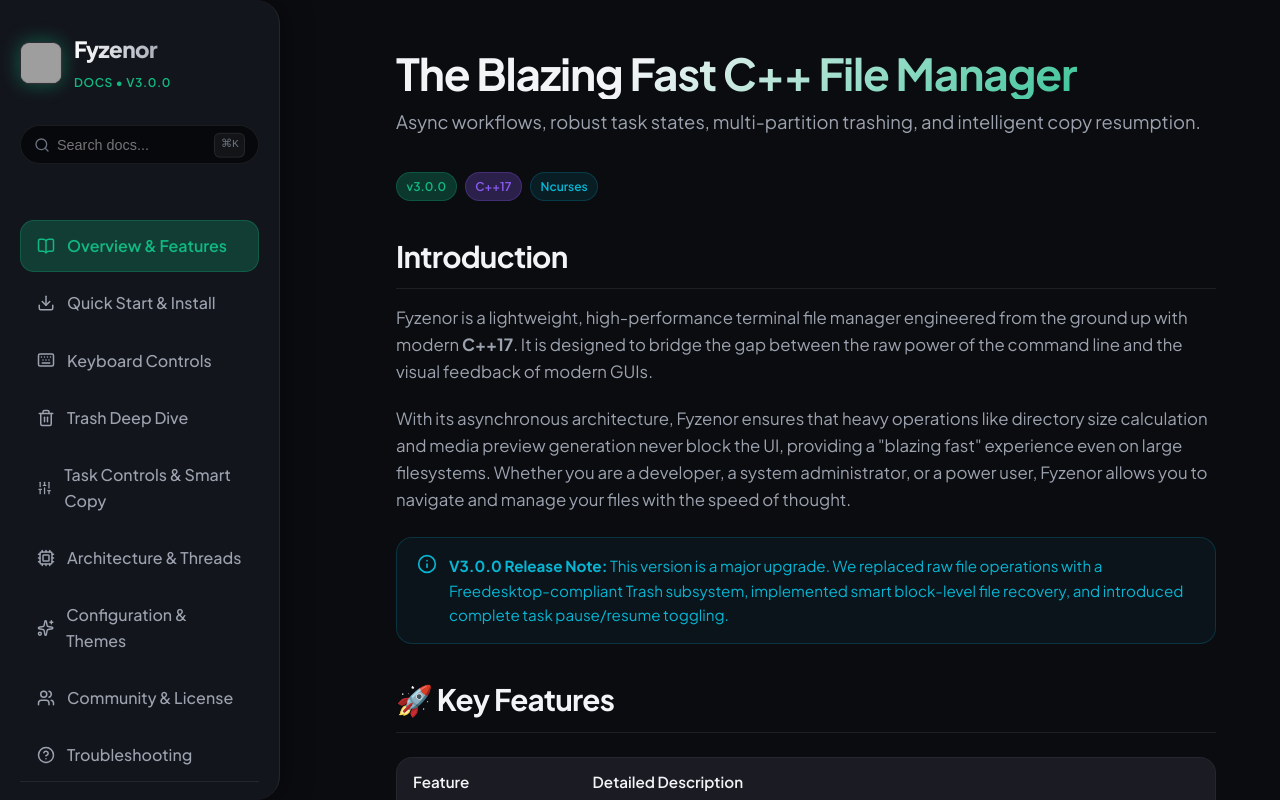
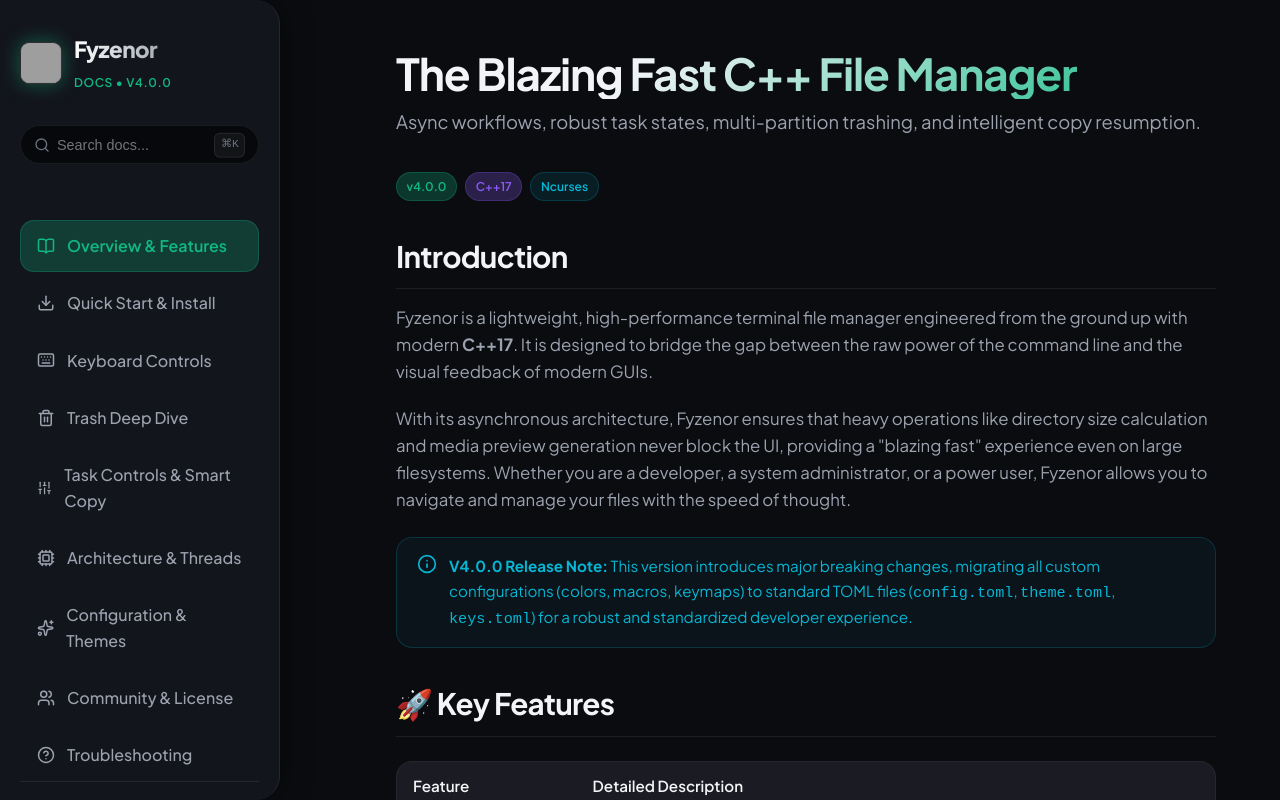
Before and after one commit to Bimbok/fyzenor-docs, a React (Vite) app: page / in a window 1280 px wide. Shown: the top 800 px of the page. Built offline with nearby package versions, Linux system fonts and the light colour scheme; grey boxes are pictures that could not be loaded; a small style sheet from the web is missing.

Commit message:
docs: Bump version to v4.0.0 for TOML breaking changes

```diff
--- a/src/App.tsx
+++ b/src/App.tsx
@@ -43,7 +43,7 @@ export default function App() {
   // Terminal Simulator State
   const [termInput, setTermInput] = useState<string>("");
   const [termLines, setTermLines] = useState<string[]>([
-    "Fyzenor Terminal Simulator v3.0.0",
+    "Fyzenor Terminal Simulator v4.0.0",
     'Type "help" or click one of the preset commands below to test.',
     "",
   ]);
@@ -657,7 +657,7 @@ export default function App() {
   const handlePresetCommand = (cmd: string) => {
     let output: string[] = [];
     if (cmd === "fyzenor --version") {
-      output = ["$", "fyzenor --version", "Fyzenor version 3.0.0"];
+      output = ["$", "fyzenor --version", "Fyzenor version 4.0.0"];
     } else if (cmd === "fyzenor --help") {
       output = [
         "$",
@@ -679,7 +679,7 @@ export default function App() {
         '[✔] Installation completed successfully! Run "fyzenor" to start.',
       ];
     } else if (cmd === "clear") {
-      setTermLines(["Fyzenor Terminal Simulator v3.0.0", ""]);
+      setTermLines(["Fyzenor Terminal Simulator v4.0.0", ""]);
       return;
     } else if (cmd === "help") {
       output = [
@@ -750,7 +750,7 @@ export default function App() {
                 letterSpacing: "0.05em",
               }}
             >
-              DOCS • V3.0.0
+              DOCS • V4.0.0
             </span>
           </div>
         </div>
@@ -930,7 +930,7 @@ export default function App() {
             </p>
           </div>
           <div style={{ display: "flex", gap: "0.5rem" }}>
-            <span className="badge badge-green">v3.0.0</span>
+            <span className="badge badge-green">v4.0.0</span>
             <span className="badge badge-purple">C++17</span>
             <span className="badge badge-cyan">Ncurses</span>
           </div>
@@ -959,11 +959,7 @@ export default function App() {
             <div className="alert-info-box">
               <Info size={20} style={{ flexShrink: 0 }} />
               <div>
-                <strong>V3.0.0 Release Note:</strong> This version is a major
-                upgrade. We replaced raw file operations with a
-                Freedesktop-compliant Trash subsystem, implemented smart
-                block-level file recovery, and introduced complete task
-                pause/resume toggling.
+                <strong>V4.0.0 Release Note:</strong> This version introduces major breaking changes, migrating all custom configurations (colors, macros, keymaps) to standard TOML files (<code>config.toml</code>, <code>theme.toml</code>, <code>keys.toml</code>) for a robust and standardized developer experience.
               </div>
             </div>
 
@@ -2613,7 +2609,7 @@ make
             <h2>Compliance-Tested Multi-Partition Trash System</h2>
             <p>
               In compliance with the Freedesktop.org Desktop Trash Can
-              Specification, Fyzenor v3.0.0 uses a highly optimized, local
+              Specification, Fyzenor v4.0.0 uses a highly optimized, local
               partition trash system to avoid slow byte-copying across drives.
               <strong> All trashing operations are offloaded to background AsyncTask worker threads</strong>. This prevents long TUI redraw freezes or input latency during large bulk operations (e.g. <code>Select All</code> to <code>Delete</code>). Trashing tasks can be monitored, paused, resumed, or cancelled live inside the task overlay (<code>w</code>).
             </p>
@@ -2911,7 +2907,7 @@ DeletionDate=2026-07-05T20:14:05`}</div>
 
             <h2 style={{ marginTop: "2.5rem" }}>Live Task Throughput &amp; History Log Panel</h2>
             <p>
-              In Fyzenor v3.0.0, the Task Manager overlay (accessible via <kbd>w</kbd>) includes detailed timing, speed metrics, and a historical completion log panel.
+              In Fyzenor v4.0.0, the Task Manager overlay (accessible via <kbd>w</kbd>) includes detailed timing, speed metrics, and a historical completion log panel.
             </p>
             <h3>1. Active Task Metrics &amp; Speed Tracking</h3>
             <p>
```
Also changed, not shown: 1 other file (tests, documents, lock files or other folders).
